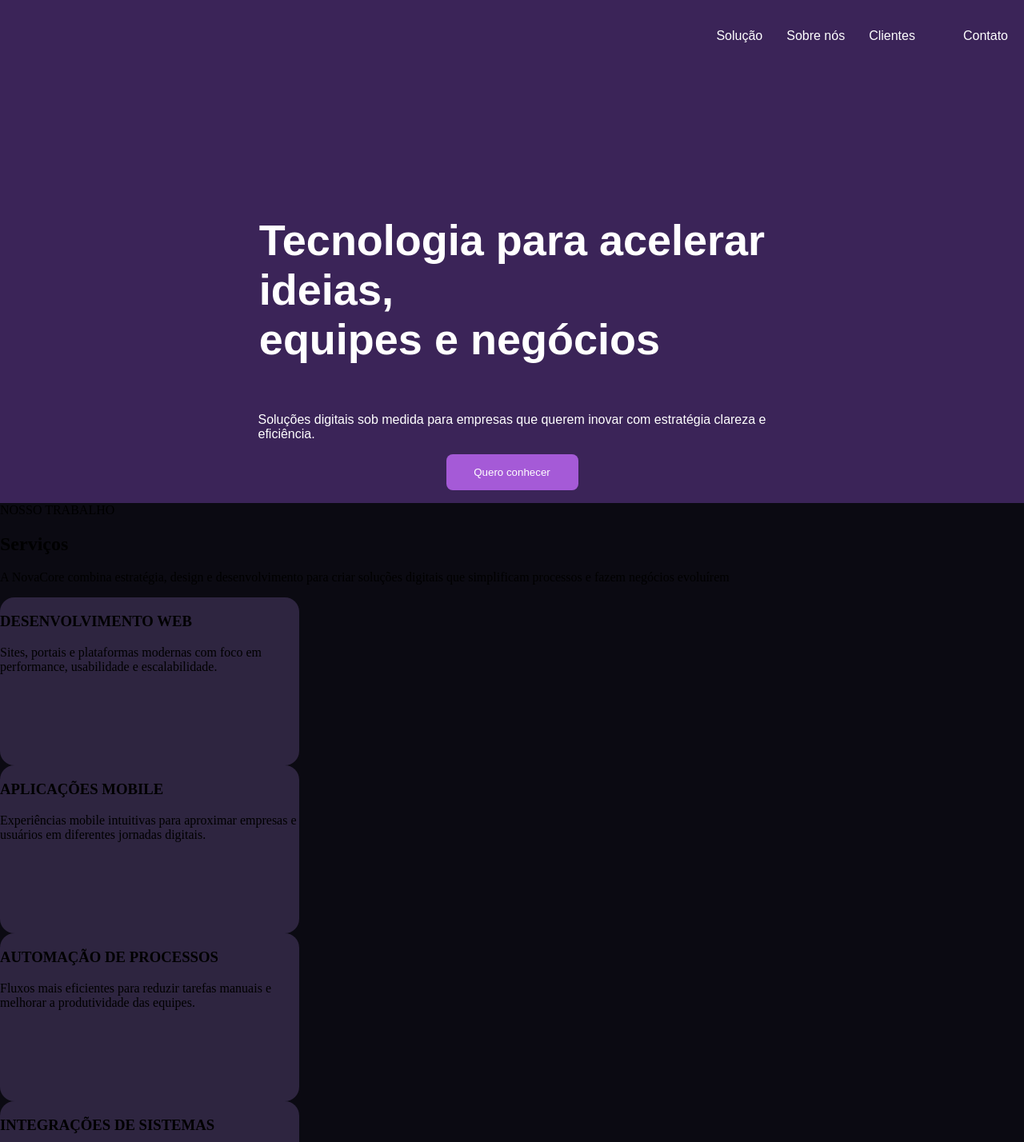
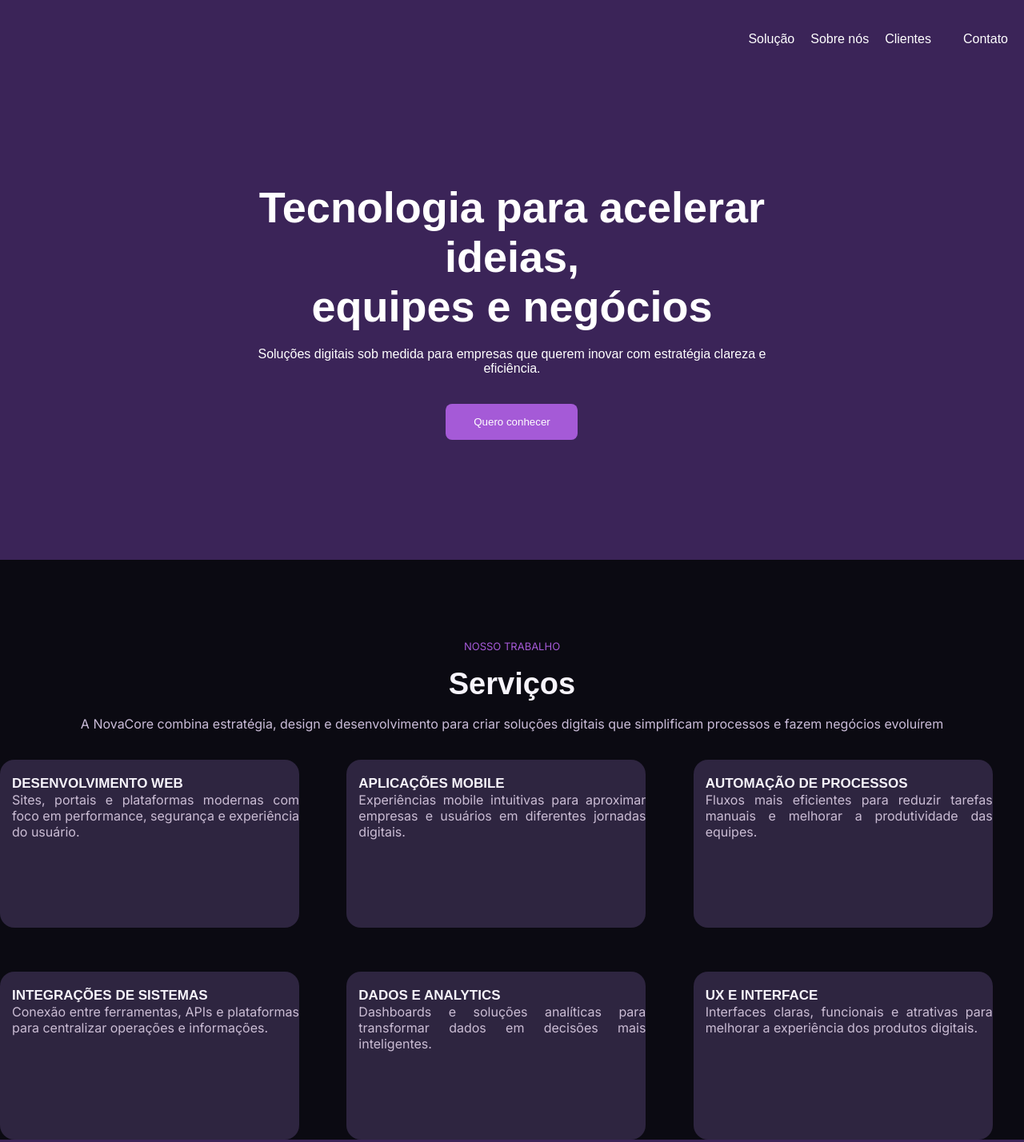
Before and after one commit to isadorabassoasseiro-boop/Front-End, a plain HTML site: page aula01/idenx.html in a window 1280 px wide. Shown: the top 1428 px of the page at 80% size. Drawn offline with Linux system fonts and the light colour scheme.

Commit message:
fix:header-secao

```diff
--- a/aula01/idenx.html
+++ b/aula01/idenx.html
@@ -1,90 +1,149 @@
 <!DOCTYPE html>
 <html lang="en">
+
 <head>
     <meta charset="UTF-8">
     <meta name="viewport" content="width=device-width, initial-scale=1.0">
     <link rel="stylesheet" href="./style.css">
     <title>Aula01</title>
 </head>
+
 <body>
-    <main>
+    <header>
+        <div class="container">
+            <div class="logo">
+                <!-- <p>NovaCore</p> -->
+            </div>
 
-        <header>
             <nav>
 
                 <ul class="ul">
-                    <!-- <p>NovaCore</p> -->
+
                     <li><a href="">Solução</a></li>
                     <li><a href="">Sobre nós</a></li>
-                    <li><a href="">Clientes<C/a></li>
+                    <li><a href="">Clientes<C /a>
+                    </li>
                     <li><a href="">Contato</a></li>
+
                 </ul>
             </nav>
+
+        </div>
+
     </header>
 
-     <section class="menu">
-        <h1>Tecnologia para acelerar<br>ideias,<br>equipes e negócios</h1>
-        <p>Soluções digitais sob medida para empresas que querem inovar com estratégia clareza e <br>eficiência.</p>
+    <main class="hero">
+
+        <div class="hero-container">
+
+            <h1>Tecnologia para acelerar<br>
+                ideias,<br>
+                equipes e negócios</h1>
+
+            <p>Soluções digitais sob medida para empresas que querem inovar com estratégia clareza e <br>
+                eficiência.</p>
+
             <button>Quero conhecer</button>
-    </section>
 
+        </div>
+
+
+
+    </main>
 
     <section class="servicos">
 
+        <div class="servico-text">
+
+            <span>
                 <p>NOSSO TRABALHO</p>
+            </span>
+            <br>
             <h2>Serviços</h2>
-        <p>A NovaCore combina estratégia, design e desenvolvimento para criar soluções digitais que simplificam processos e fazem
-        negócios evoluírem</p>
+            <br>
+            <p>A NovaCore combina estratégia, design e desenvolvimento para criar soluções digitais que simplificam
+                processos e fazem negócios evoluírem</p>
+
+        </div>
 
         <div class="grid">
 
             <div class="caixa-1">
 
+
+                <div class="caixa-text">
+
                     <h3>DESENVOLVIMENTO WEB</h3>
-                <p>Sites, portais e plataformas modernas com foco em performance, usabilidade e escalabilidade.</p>
+                    <p>Sites, portais e plataformas modernas com foco em performance, segurança e experiência do
+                        usuário.</p>
+                </div>
+
 
             </div>
 
             <div class="caixa-1">
 
+                <div class="caixa-text">
                     <h3>APLICAÇÕES MOBILE</h3>
-                <p>Experiências mobile intuitivas para aproximar empresas e usuários em diferentes jornadas digitais.</p>
+                    <p>Experiências mobile intuitivas para aproximar empresas e usuários em diferentes jornadas
+                        digitais.</p>
+
+                </div>
+
 
             </div>
 
             <div class="caixa-1">
+
+                <div class="caixa-text">
 
                     <h3>AUTOMAÇÃO DE PROCESSOS</h3>
                     <p>Fluxos mais eficientes para reduzir tarefas manuais e melhorar a produtividade das equipes.</p>
 
                 </div>
 
+
+            </div>
+
             <div class="caixa-1">
+
+                <div class="caixa-text">
 
                     <h3>INTEGRAÇÕES DE SISTEMAS</h3>
                     <p>Conexão entre ferramentas, APIs e plataformas para centralizar operações e informações.</p>
 
                 </div>
 
+            </div>
+
             <div class="caixa-1">
+
+                <div class="caixa-text">
+
 
                     <h3>DADOS E ANALYTICS</h3>
                     <p>Dashboards e soluções analíticas para transformar dados em decisões mais inteligentes.</p>
+                </div>
+
 
             </div>
 
             <div class="caixa-1">
 
+                <div class="caixa-text">
                     <h3>UX E INTERFACE</h3>
                     <p>Interfaces claras, funcionais e atrativas para melhorar a experiência dos produtos digitais.</p>
 
                 </div>
-
+            </div>
 
         </div>
 
+
     </section>
-</main>
+
+
 
 </body>
+
 </html>
--- a/aula01/style.css
+++ b/aula01/style.css
@@ -1,45 +1,68 @@
-body{
+
+@import url('https://fonts.googleapis.com/css2?family=Inter:ital,opsz,wght@0,14..32,100..900;1,14..32,100..900&display=swap');
+
+
+body {
     background-color: #3b2458;
+}
+
+* {
     margin: 0;
     padding: 0;
+    box-sizing: border-box;
 }
 
-.ul{
+.container {
+    margin: 0;
+    width: 100%;
+    max-width: 1400px;
+    margin-top:20px;
+}
+
+.ul {
     display: flex;
     justify-content: flex-end;
-    gap: 30px;
+    gap: 20px;
 
     list-style: none;
     padding: 20px;
-    color:white;
+    color: white;
 
-    a{
-        color:white;
+    a {
+        color: white;
         text-decoration: none;
         font-family: Arial, Helvetica, sans-serif;
 
     }
 }
 
-.menu{
+.hero {
     display: flex;
-    flex-direction: column;
-    align-items: center;
+    flex-direction: row;
+    justify-content: center;
+
+
+
+}
+
+.hero-container {
 
     margin-top: 150px;
-    color:white;
+    color: white;
+    text-align: center;
 
-    font-family:Arial, Helvetica, sans-serif;
+    font-family: Arial, Helvetica, sans-serif;
 
-    h1{
-        font-size:54px;
+    h1 {
+        font-size: 54px;
     }
 
     p {
         font-size: 16px;
+        margin-top: 20px;
     }
 
-    button{
+    button {
 
         border: none;
         border-radius: 8px;
@@ -48,25 +71,85 @@ body{
 
         width: 165px;
         height: 45px;
+        margin-top: 35px;
 
         cursor: pointer;
     }
+
 }
 
-.servicos{
+.servicos {
     background-color: #0b0a12;
+    margin-top: 150px;
+
 }
 
-.grid{
-    display: grid;
+.servico-text{
+
+    text-align: center;
+    padding-top: 100px;
+
+    span p{
+        color:#a55ad7;
+        font-size: 13px;
+        font-family: 'Inter', sans-serif;
+        letter-spacing: 18%;
+
+
+    }
+
+    h2{
+        font-size: 38px;
+        color:#f7f4fb;
+        font-family:Arial, Helvetica, sans-serif;
+    }
+
+    p{
+        font-size: 16px;
+        color:#cbbdd9;
+        font-family:'Inter', sans-serif;
+    }
 
 }
-.caixa-1{
+
+.grid {
+    display: grid;
+    grid-template-columns: repeat(3, 1fr);
+
+    gap: 20px;
+
+}
+
+.caixa-1 {
     background-color: #2e2540;
     border-radius: 18px;
     width: 374px;
     height: 210px;
 
     padding: 28px, 26px, 28px, 26px;
-    gap:14px;
+    gap: 26px;
+
+
+    margin-top:35px;
+
+
 }
+
+.caixa-text{
+
+     text-align: justify;
+     margin-top: 20px;
+     margin-left: 15px;
+    h3 {
+        color:#f7f4fb;
+        font-family: Arial, Helvetica, sans-serif;
+        font-size: 17px;
+    }
+
+    p{
+        color:#cbbdd4;
+        font-family: 'Inter', sans-serif;
+        font-size: 16px;
+
+    }
+}
```
Lines whose indentation alone changed are shown as unchanged.
